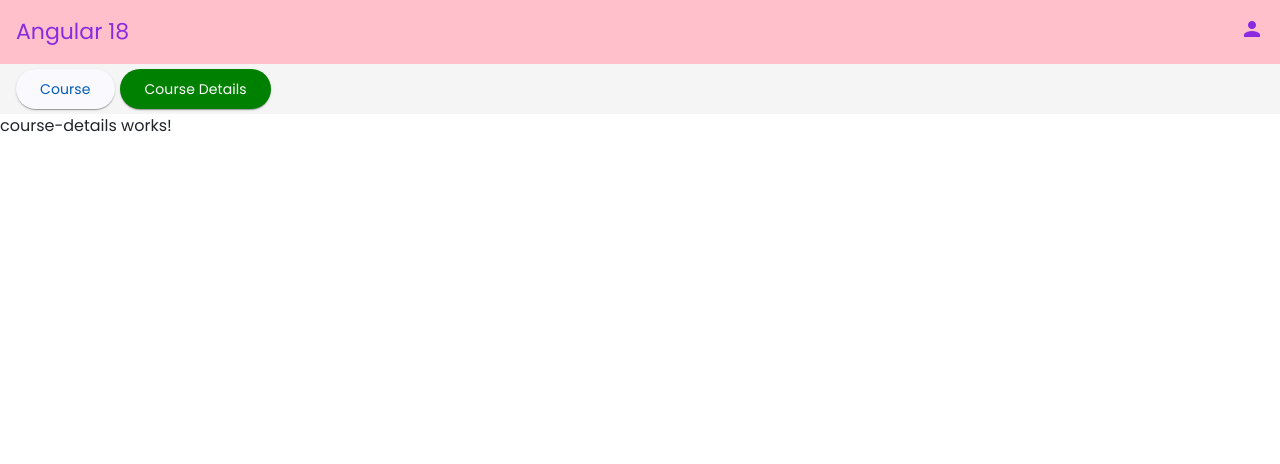
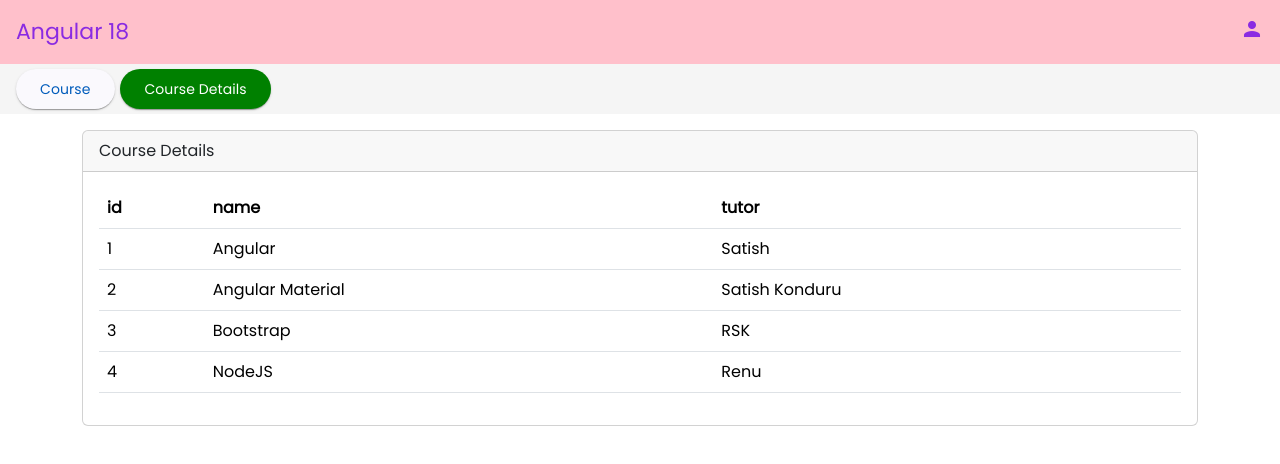
Before and after one commit to SatishKonduru/batch26Angular18Core, an Angular app: page /courseDetails in a window 1280 px wide. Shown: the top 464 px of the page. Built offline with nearby package versions, Linux system fonts and the light colour scheme.

Commit message:
Display Data using Routes

```diff
--- a/src/app/components/course-details/course-details.component.html
+++ b/src/app/components/course-details/course-details.component.html
@@ -1 +1,27 @@
-<p>course-details works!</p>
+<div class="container mt-3">
+    <div class="card w-1/2">
+        <div class="card-header">
+            Course Details
+        </div>
+        <div class="card-body">
+            <table class="table">
+                <thead>
+                    <tr>
+                        @for(key of courseKeys; track key){
+                            <th scope="col">{{key}}</th>
+                        }
+                    </tr>
+                </thead>
+                <tbody>
+                    @for(course of courseList; track course){
+                        <tr>
+                            @for(key of courseKeys; track key){
+                                <td>{{course[key]}}</td>
+                            }
+                        </tr>
+                    }
+                </tbody>
+            </table>
+        </div>
+    </div>
+</div>
--- a/src/app/components/course-details/course-details.component.ts
+++ b/src/app/components/course-details/course-details.component.ts
@@ -1,4 +1,4 @@
-import { Component } from '@angular/core';
+import { Component, OnInit } from '@angular/core';
 
 @Component({
   selector: 'app-course-details',
@@ -7,6 +7,17 @@
   templateUrl: './course-details.component.html',
   styleUrl: './course-details.component.css'
 })
-export class CourseDetailsComponent {
+export class CourseDetailsComponent implements OnInit{
+  courseList = [
+    {id: 1, name: 'Angular', tutor: 'Satish'},
+    {id: 2, name: 'Angular Material', tutor: 'Satish Konduru'},
+    {id: 3, name: 'Bootstrap', tutor: 'RSK'},
+    {id: 4, name: 'NodeJS', tutor: 'Renu'},
+  ]
+courseKeys: string[];
+ ngOnInit(): void {
+   this.courseKeys = Object.keys(this.courseList[0])
+ }
+
 
 }
--- a/src/app/components/course/course.component.html
+++ b/src/app/components/course/course.component.html
@@ -1 +1,14 @@
-<p>course works!</p>
+<div class="container mt-3">
+    <div class="card w-1/4">
+        <div class="card-header">
+            Course Names
+        </div>
+        <div class="card-body">
+            @for(course of courseList; track course){
+                <div>
+                    {{course.name}}
+                </div>
+            }
+        </div>
+    </div>
+</div>
--- a/src/app/components/course/course.component.ts
+++ b/src/app/components/course/course.component.ts
@@ -9,4 +9,10 @@
 })
 export class CourseComponent {
 
+  courseList = [
+    {id: 1, name: 'Angular', tutor: 'Satish'},
+    {id: 2, name: 'Angular Material', tutor: 'Satish Konduru'},
+    {id: 3, name: 'Bootstrap', tutor: 'RSK'},
+    {id: 4, name: 'NodeJS', tutor: 'Renu'},
+  ]
 }
```
